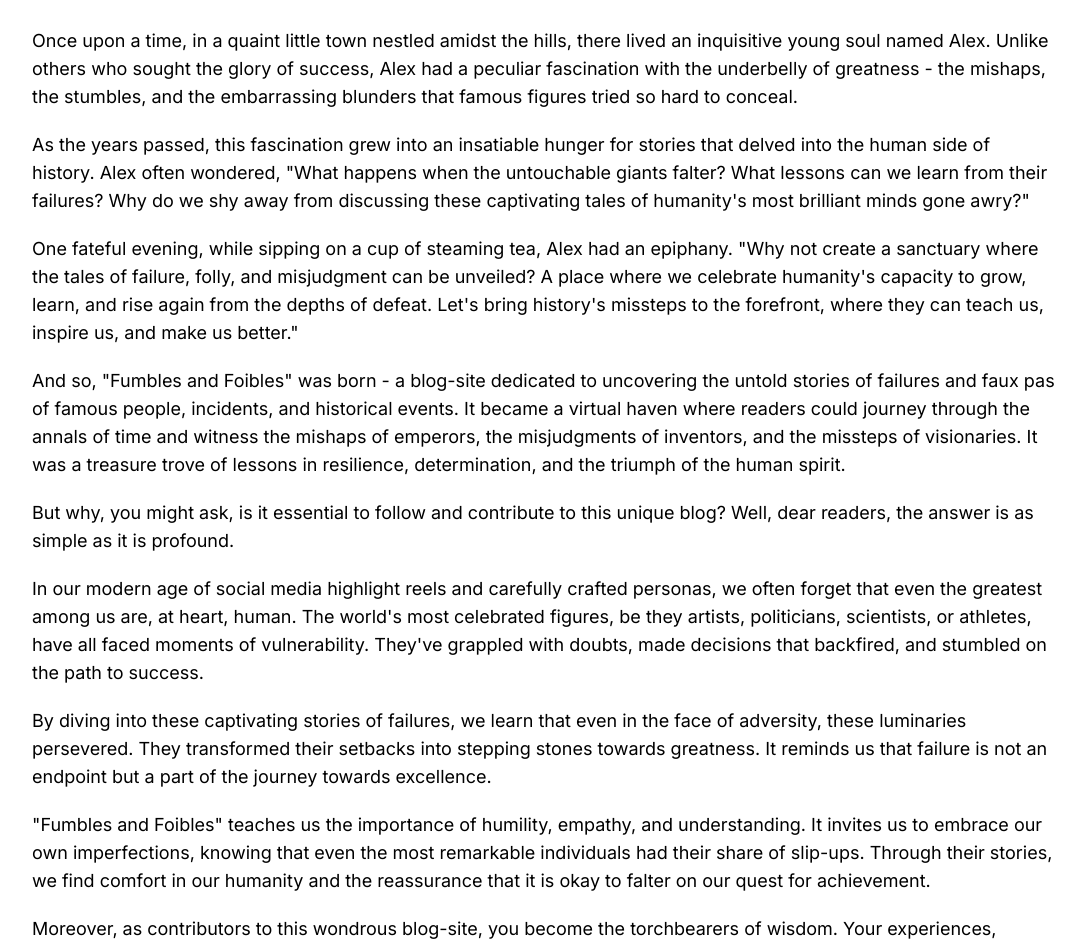
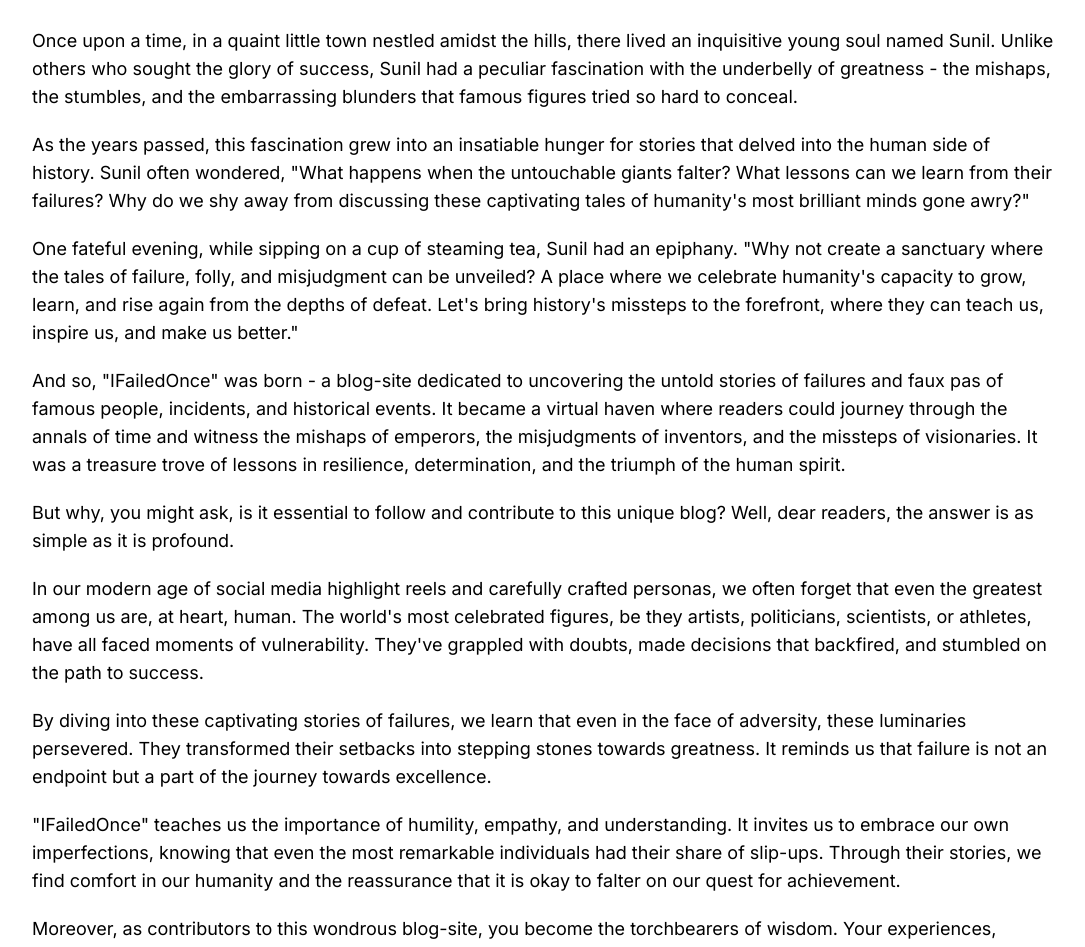
Before and after one commit to bhsunilvarma13/ifailedonce, a Next.js app: page /about in a window 1280 px wide. Shown: the part 200-1147 px from the top of the page, without its empty margins (96-1181 px from the left). Built offline with nearby package versions, Linux system fonts and the light colour scheme; no server answers.

Commit message:
changed about page

```diff
--- a/src/app/(pages)/about/page.tsx
+++ b/src/app/(pages)/about/page.tsx
@@ -7,21 +7,21 @@
       <div className="space-y-5 text-lg">
         <p>
           Once upon a time, in a quaint little town nestled amidst the hills,
-          there lived an inquisitive young soul named Alex. Unlike others who
-          sought the glory of success, Alex had a peculiar fascination with the
+          there lived an inquisitive young soul named Sunil. Unlike others who
+          sought the glory of success, Sunil had a peculiar fascination with the
           underbelly of greatness - the mishaps, the stumbles, and the
           embarrassing blunders that famous figures tried so hard to conceal.
         </p>
         <p>
           As the years passed, this fascination grew into an insatiable hunger
-          for stories that delved into the human side of history. Alex often
+          for stories that delved into the human side of history. Sunil often
           wondered, "What happens when the untouchable giants falter? What
           lessons can we learn from their failures? Why do we shy away from
           discussing these captivating tales of humanity's most brilliant minds
           gone awry?"
         </p>
         <p>
-          One fateful evening, while sipping on a cup of steaming tea, Alex had
+          One fateful evening, while sipping on a cup of steaming tea, Sunil had
           an epiphany. "Why not create a sanctuary where the tales of failure,
           folly, and misjudgment can be unveiled? A place where we celebrate
           humanity's capacity to grow, learn, and rise again from the depths of
@@ -29,7 +29,7 @@
           can teach us, inspire us, and make us better."
         </p>
         <p>
-          And so, "Fumbles and Foibles" was born - a blog-site dedicated to
+          And so, "IFailedOnce" was born - a blog-site dedicated to
           uncovering the untold stories of failures and faux pas of famous
           people, incidents, and historical events. It became a virtual haven
           where readers could journey through the annals of time and witness the
@@ -58,7 +58,7 @@
           towards excellence.
         </p>
         <p>
-          "Fumbles and Foibles" teaches us the importance of humility, empathy,
+          "IFailedOnce" teaches us the importance of humility, empathy,
           and understanding. It invites us to embrace our own imperfections,
           knowing that even the most remarkable individuals had their share of
           slip-ups. Through their stories, we find comfort in our humanity and
@@ -78,7 +78,7 @@
           annals of time, where we unravel the hidden gems concealed within the
           folds of history's failures. Together, let's celebrate the indomitable
           spirit of humanity and learn from the lessons that our past offers us.
-          Let "Fumbles and Foibles" be your guiding light towards a brighter and
+          Let "IFailedOnce" be your guiding light towards a brighter and
           more compassionate future.
         </p>
         <p>
```
